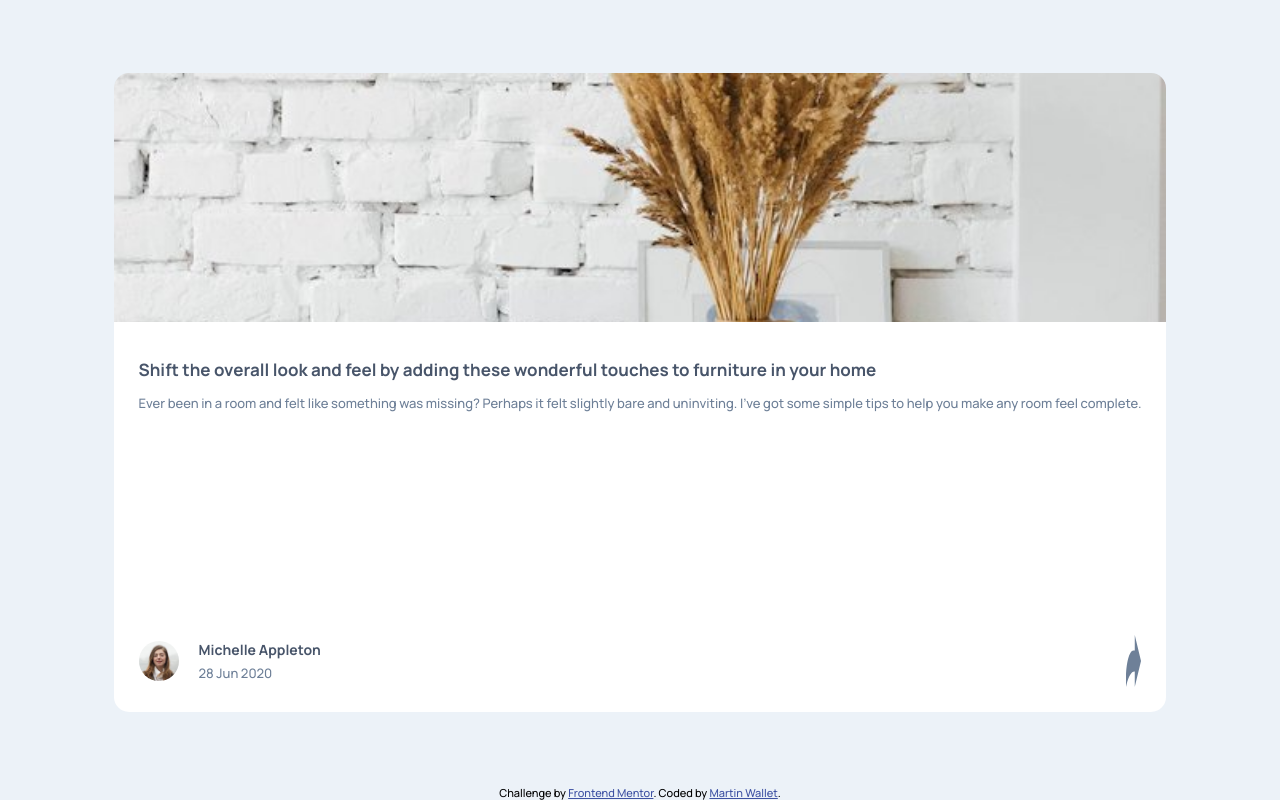
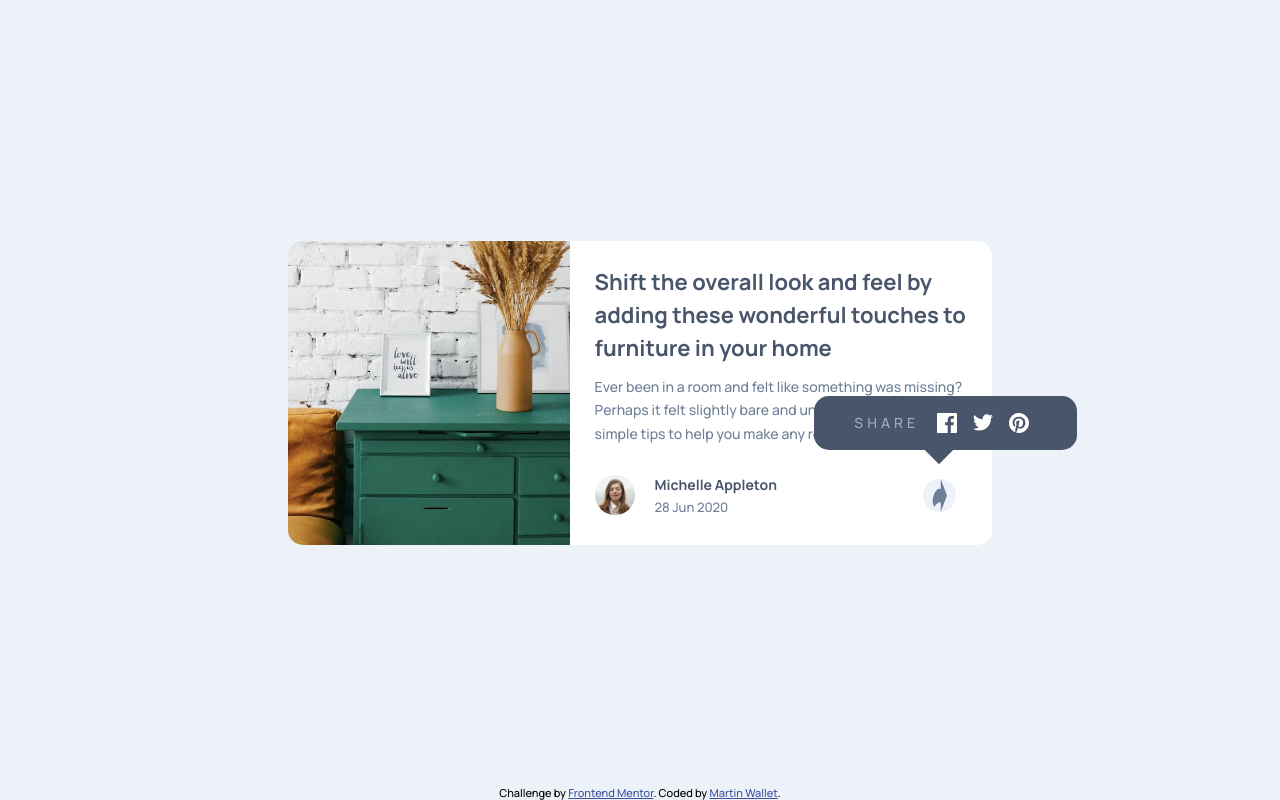
Before and after one commit to martinw0/article-component, a plain HTML site: page index.html in a window 1280 px wide. Drawn offline with Linux system fonts and the light colour scheme.

Commit message:
desktop design almost done
shadow on share banner
corrected share button
js

```diff
--- a/index.html
+++ b/index.html
@@ -29,9 +29,20 @@
           </div>
           <img class="share" src="./images/icon-share.svg" alt="Share icon">
         </div>
+        <div class="share-banner">
+          <div class="social-network">
+            <p>share</p>
+            <img src="./images/icon-facebook.svg" alt="Facebook icon">
+            <img src="./images/icon-twitter.svg" alt="Twitter icon">
+            <img src="./images/icon-pinterest.svg" alt="Pinterest icon">
+          </div>
+          <div class="bg-share">
+            <img class="share2" src="./images/icon-share.svg" alt="Share icon">
+          </div>
+          <div class="square"></div>
+        </div>
       </div>
     </div>
-
   </main>
   <div class="attribution">
     Challenge by <a href="https://www.frontendmentor.io?ref=challenge" target="_blank">Frontend Mentor</a>.
--- a/script.js
+++ b/script.js
@@ -0,0 +1,8 @@
+document.querySelector('.author .share').onclick = function() {
+    document.querySelector('.author').style.display = 'none';
+    document.querySelector('.share-banner').style.display = 'flex';
+};
+document.querySelector('.share-banner .bg-share').onclick = function() {
+    document.querySelector('.share-banner').style.display = 'none';
+    document.querySelector('.author').style.display = 'flex';
+};
--- a/style.scss
+++ b/style.scss
@@ -3,6 +3,19 @@ $very-dark-grayish-blue: hsl(217, 19%, 35%);
 $desaturated-dark-blue: hsl(214, 17%, 51%);
 $grayish-blue: hsl(212, 23%, 69%);
 $light-grayish-blue: hsl(210, 46%, 95%);
+$breakpoints: (
+    "phone-down": 500px,
+    "tablet-up": 768px,
+    "tablet-down": 900px,
+    "desktop-up": 1024px,
+    "desktop-down": 1280px,
+    "widescreen-up": 1440px
+);
+@mixin media-min($_key) {
+    @media screen and (min-width: map-get($breakpoints, $_key)) {
+        &{ @content; }
+    }
+}
 .attribution { font-size: 11px; text-align: center; }
 .attribution a { color: hsl(228, 45%, 44%); }
 * {
@@ -29,10 +42,16 @@ main {
 .card {
     display: grid;
     grid-template-columns: 100%;
-    grid-template-rows: 39% 61%;
+    grid-template-rows: 35% 65%;
     grid-column-gap: 0px;
     grid-row-gap: 0px;
     height: 80vh;
+    @include media-min('tablet-down') {
+        grid-template-columns: 40% 60%;
+        grid-template-rows: 100%;
+        height: 38vh;
+        width: 55vw;
+    }
 }
 .head {
     grid-area: 1 / 1 / 2 / 2;
@@ -41,6 +60,10 @@ main {
     background-repeat: no-repeat;
     border-top-left-radius: 15px;
     border-top-right-radius: 15px;
+    @include media-min('tablet-down')  {
+        border-bottom-left-radius: 15px;
+        border-top-right-radius: 0;
+    }
 }
 .content {
     grid-area: 2 / 1 / 3 / 2;
@@ -58,8 +81,8 @@ main {
         margin: 10px 0;
     }
     p {
-        font-size: 13px;
-        line-height: 1.6;
+        font-size: 14px;
+        line-height: 1.7;
         font-weight: 500;
         color: $desaturated-dark-blue;
         flex-grow: 1;
@@ -78,7 +101,7 @@ main {
             margin-right: 20px;
         }
         h2,h3 {
-            margin: 5px 0;
+            margin: 4px 0;
         }
         h2 {
             font-size: 14px;
@@ -91,19 +114,88 @@ main {
         }
     }
     .share {
-        // background-color: $desaturated-dark-blue;
-        // border-radius: 50%;
+        margin: 8px -9px;
+        padding: 0 9px;
+        background-color: $light-grayish-blue;
+        border-radius: 50%;
+        background-size: 50px 50px;
+        &:hover {
+            cursor: pointer;
+        }
+    }
+    .share-banner {
+        display: none;
+        justify-content: space-between;
+        background-color: $very-dark-grayish-blue;
+        margin: 0 -25px;
+        padding: 15px 25px;
+        margin-bottom: -25px;
+        border-bottom-left-radius: 15px;
+        border-bottom-right-radius: 15px;
+        .social-network {
+            display: flex;
+            align-items: center;
+            p {
+                text-transform: uppercase;
+                letter-spacing: 4px;
+                color: $grayish-blue;
+                margin-right: 10px;
+            }
+            img {
+                margin: 0 8px;
+            }
+        }
+        .bg-share {
+            background-color: $desaturated-dark-blue;
+            height: 33px;
+            width: 33px;
+            border-radius: 50%;
+            display:flex;
+            justify-content: center;
+            align-items: center;
+            &:hover {
+                cursor: pointer;
+            }
+        }
+        .share2 {
+            filter: brightness(0) invert(1);
+        }
+        .square {
+            display: none;
+        }
+    }
+    @include media-min('tablet-down') {
+        grid-area: 1 / 2 / 2 / 3;
+        border-bottom-left-radius: 0;
+        border-top-right-radius: 15px;
+        position: relative;
+        h1 {
+            font-size: 22px;
+            margin-top: 0;
+        }
+        .author {
+            margin-right: 20px;
+        }
+        .share-banner {
+            display: flex;
+            position: absolute;
+            bottom: 120px;
+            right: -60px;
+            padding: 15px 40px;
+            border-radius: 15px;
+            .share2,.bg-share {
+                display: none;
+            }
+            .square {
+                height: 20px;
+                width: 20px;
+                background-color: $very-dark-grayish-blue;
+                display: block;
+                position: absolute;
+                bottom: -10px;
+                left: 115px;
+                transform: rotate(45deg);
+            }
+        }
     }
 }
-
-//Desktop
-// .parent {
-//     display: grid;
-//     grid-template-columns: repeat(2, 1fr);
-//     grid-template-rows: 1fr;
-//     grid-column-gap: 0px;
-//     grid-row-gap: 0px;
-// }
-
-// .div1 { grid-area: 1 / 1 / 2 / 2; }
-// .div2 { grid-area: 1 / 2 / 2 / 3; };
```
Also changed, not shown: design/mobile-active-state.jpg, style.css, 2 other files.
